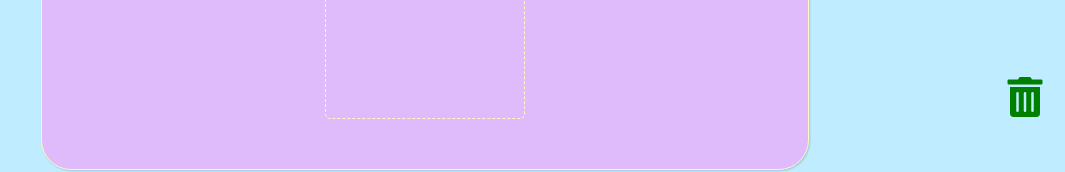
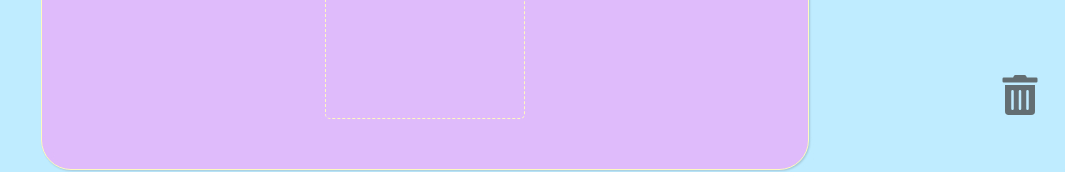
Before and after one commit to eileen819/dnd-todo, a React (Create React App) app: page / in a window 1280 px wide. Shown: the part 660-832 px from the top of the page, without its empty margins (215-1280 px from the left). Built offline with nearby package versions, Linux system fonts and the light colour scheme.

Commit message:
Implement item deletion via drag-and-drop into trash

```diff
--- a/src/App.tsx
+++ b/src/App.tsx
@@ -49,10 +49,10 @@ const BoardWrapper = styled.div`
 
 function App() {
   const setBoards = useSetRecoilState(boardState);
-  const [toDos, setToDos] = useRecoilState(toDoState);
+  const setToDos = useSetRecoilState(toDoState);
 
   const onDragEnd = (info: DropResult) => {
-    const { destination, source, draggableId, type } = info;
+    const { destination, source, draggableId } = info;
 
     if (!destination) return;
 
@@ -67,8 +67,8 @@ function App() {
       return;
     }
 
-    if (destination.droppableId === "trashcan") {
-      if (type === "board") {
+    // 보드 및 카드의 삭제
+    if (destination.droppableId === "trashcan-board") {
       // 1) 보드스테이트에서 삭제
       setBoards((boards) => {
         const newBoards = boards.filter((_, index) => index !== source.index);
@@ -82,7 +82,7 @@ function App() {
       });
       return;
     }
-      if (type === "card") {
+    if (destination.droppableId === "trashcan-card") {
       setToDos((allBoards) => {
         const newToDos = allBoards[source.droppableId].filter(
           (_, index) => index !== source.index
@@ -90,7 +90,6 @@ function App() {
         return { ...allBoards, [source.droppableId]: newToDos };
       });
       return;
-      }
     }
 
     // 같은 보드 안에서 투두아이템 재정렬
--- a/src/components/Board.tsx
+++ b/src/components/Board.tsx
@@ -81,7 +81,7 @@ function Board({ boardId, index }: IBoardProps) {
   };
 
   return (
-    <Draggable draggableId={boardId} index={index} key={boardId}>
+    <Draggable draggableId={boardId} index={index}>
       {(provided) => (
         <Wrapper ref={provided.innerRef} {...provided.draggableProps}>
           <Title {...provided.dragHandleProps}>
--- a/src/components/CreateBoard.tsx
+++ b/src/components/CreateBoard.tsx
@@ -39,7 +39,7 @@ const CategoryForm = styled.form`
 
 function CreateBoard() {
   const { register, handleSubmit, setValue } = useForm<ICategoryForm>();
-  const [boards, setBoards] = useRecoilState(boardState);
+  const setBoards = useSetRecoilState(boardState);
   const setToDos = useSetRecoilState(toDoState);
 
   const onValid = ({ boardName }: ICategoryForm) => {
--- a/src/components/DeleteItem.tsx
+++ b/src/components/DeleteItem.tsx
@@ -2,29 +2,58 @@ import { Droppable } from "@hello-pangea/dnd";
 import { FaTrashAlt } from "react-icons/fa";
 import styled from "styled-components";
 
-const IconWrapper = styled.div<{ $isDraggingOver: boolean }>`
+const TrashIcon = styled.div<{ $active: boolean }>`
   position: fixed;
   right: 20px;
   bottom: 20px;
-  color: ${(props) => (props.$isDraggingOver ? "pink" : "green")};
+  width: 50px;
+  height: 50px;
+  display: flex;
+  justify-content: center;
+  align-items: center;
+  color: ${(props) => (props.$active ? "#f81717" : "#636e72")};
+  transform: scale(${(props) => (props.$active ? 2 : 1)});
+  z-index: 10;
+  transition: color 0.5s ease, transform 0.5s ease;
+`;
+
+const HitBox = styled.div`
+  position: fixed;
+  right: 20px;
+  bottom: 20px;
+  width: 50px;
+  height: 50px;
+  z-index: 10;
 `;
 
 function DeleteItem() {
   return (
-    <Droppable droppableId="trashcan" type="card">
-      {(provided, snapshot) => (
-        <>
-          <IconWrapper
-            ref={provided.innerRef}
-            {...provided.droppableProps}
-            $isDraggingOver={snapshot.isDraggingOver}
-          >
-            <FaTrashAlt size={40} />
-          </IconWrapper>
-          {provided.placeholder}
-        </>
-      )}
-    </Droppable>
+    <>
+      <Droppable droppableId="trashcan-board" type="board">
+        {(pBoard, sBoard) => (
+          <HitBox ref={pBoard.innerRef} {...pBoard.droppableProps}>
+            {pBoard.placeholder}
+
+            <Droppable droppableId="trashcan-card" type="card">
+              {(pCard, sCard) => {
+                const active = sBoard.isDraggingOver || sCard.isDraggingOver;
+                return (
+                  <>
+                    <HitBox ref={pCard.innerRef} {...pCard.droppableProps}>
+                      {pCard.placeholder}
+                    </HitBox>
+
+                    <TrashIcon $active={active}>
+                      <FaTrashAlt size={40} />
+                    </TrashIcon>
+                  </>
+                );
+              }}
+            </Droppable>
+          </HitBox>
+        )}
+      </Droppable>
+    </>
   );
 }
 
--- a/src/components/ToggleMenu.tsx
+++ b/src/components/ToggleMenu.tsx
@@ -65,6 +65,8 @@ function ToggleMenu({ boardId, index }: IToggleProp) {
   };
 
   const onDeleteBoard = () => {
+    const answer = window.confirm("Do you really want to delete a board?");
+    if (answer) {
       setBoards((boards) => {
         const newBoards = boards.filter((_, i) => i !== index);
         return newBoards;
@@ -75,6 +77,7 @@ function ToggleMenu({ boardId, index }: IToggleProp) {
         return newToDos;
       });
       setDropDown(false);
+    }
   };
 
   useEffect(() => {
```
Also changed, not shown: 1 other file (tests, documents, lock files or other folders). Lines whose indentation alone changed are shown as unchanged.
